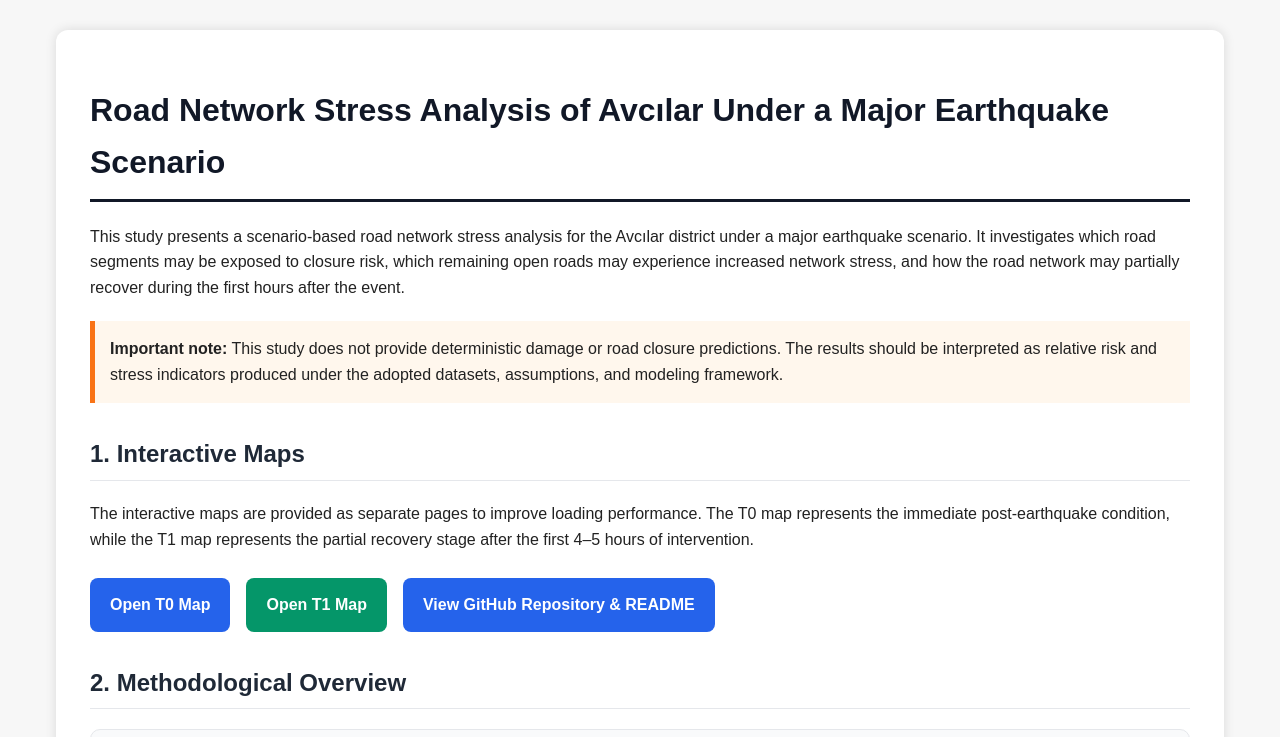
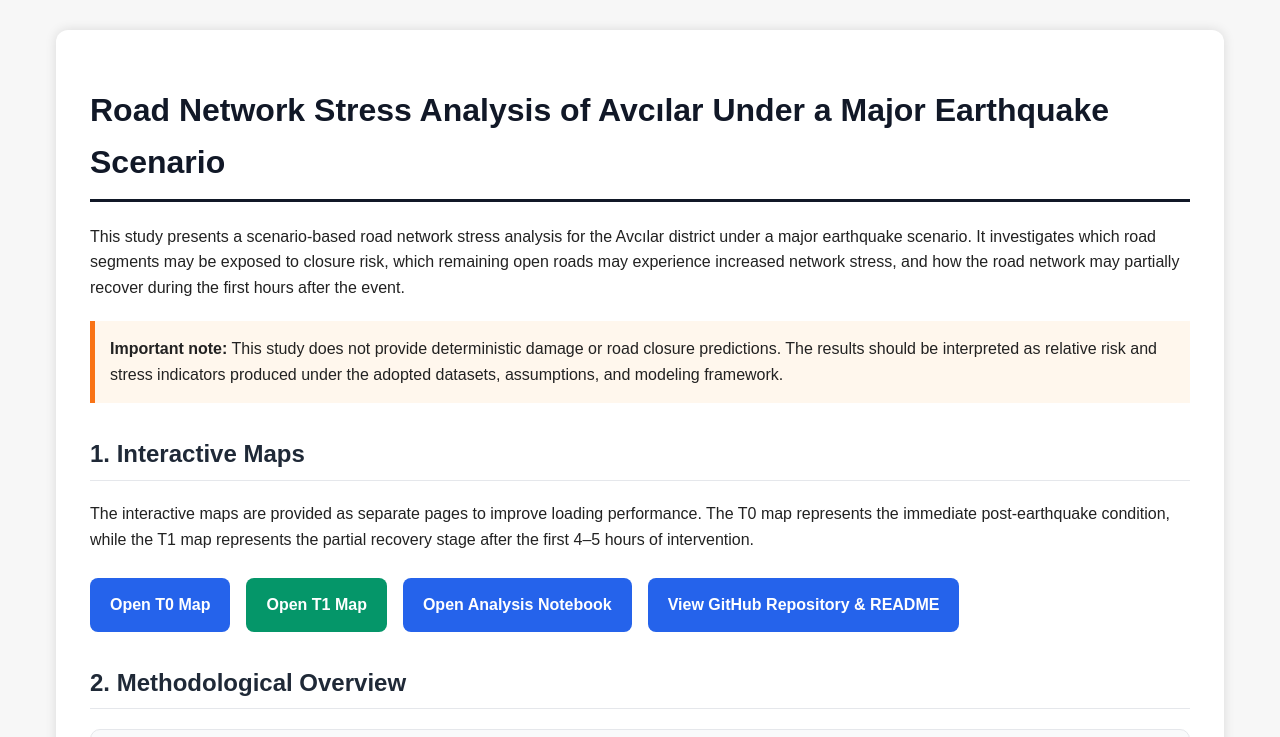
Before and after one commit to MYusufDemir/avcilar-earthquake-road-network-stress-analysis, a plain HTML site: page index.html in a window 1280 px wide. Shown: the top 737 px of the page. Drawn offline with Linux system fonts and the light colour scheme.

Commit message:
Add link to Analysis Notebook in index.html
Adds a direct button from the GitHub Pages report to the analysis notebook, improving visibility of the reproducible workflow behind the interactive maps.

```diff
--- a/index.html
+++ b/index.html
@@ -123,6 +123,7 @@ post-earthquake condition, while the T1 map represents the partial recovery stag
 <div class="button-row">
     <a class="button" href="Avcilar_T0_Immediate_Post_Earthquake_Map.html" target="_blank">Open T0 Map</a>
     <a class="button t1" href="Avcilar_T1_First_4_5_Hours_Map.html" target="_blank">Open T1 Map</a>
+    <a class="button" href="https://colab.research.google.com/github/MYusufDemir/avcilar-earthquake-road-network-stress-analysis/blob/main/avcilar_earthquake_road_network_stress_analysis.ipynb" target="_blank">Open Analysis Notebook</a>
     <a class="button" href="https://github.com/MYusufDemir/avcilar-earthquake-road-network-stress-analysis" target="_blank">View GitHub Repository & README</a>
 </div>
 
```
